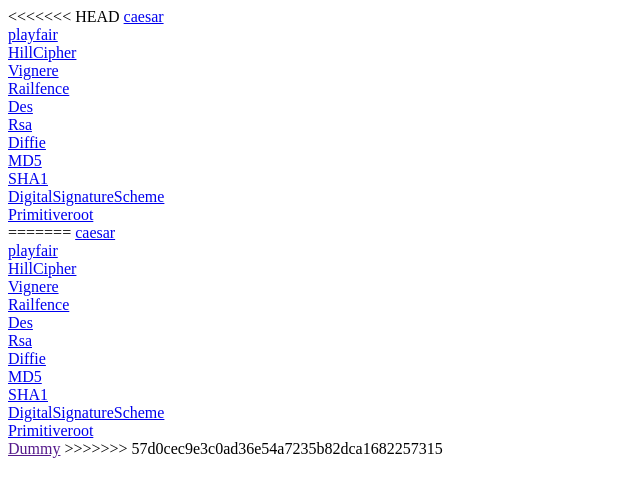
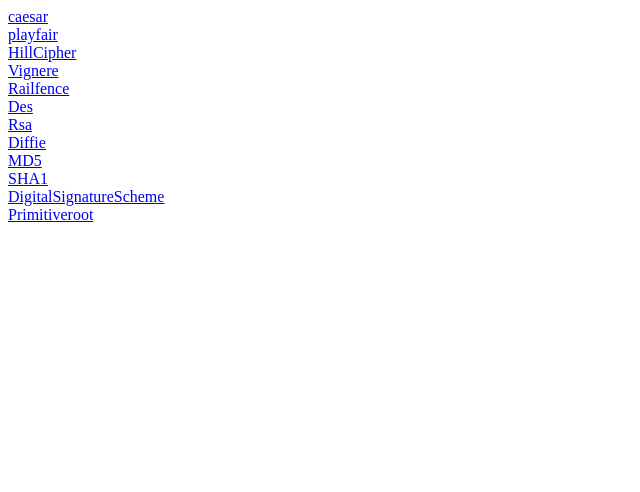
Before and after one commit to uklabs/uklabs.github.io, a plain HTML site: page index.html in a window 1280 px wide. Shown: the whole page, without its empty margins (0-640 px from the left). Drawn offline with Linux system fonts and the light colour scheme.

Commit message:
First Website Upload

```diff
--- a/index.html
+++ b/index.html
@@ -1,4 +1,3 @@
-<<<<<<< HEAD
 <html>
 <body>
 <a href="caesar.txt">caesar</a></br>
@@ -15,21 +14,3 @@
 <a href="Primitiveroot.txt">Primitiveroot</a></br>
 </body>
 </html>
-=======
-<html>
-<body>
-<a href="caesar.txt">caesar</a></br>
-<a href="playfair.txt">playfair</a></br>
-<a href="hillcipher.txt">HillCipher</a></br>
-<a href="vignere.txt">Vignere</a></br>
-<a href="railfence.txt">Railfence</a></br>
-<a href="DES.txt">Des</a></br>
-<a href="RSA.txt">Rsa</a></br>
-<a href="Diffie.txt">Diffie</a></br>
-<a href="MD5.txt">MD5</a></br>
-<a href="SHA1.txt">SHA1</a></br>
-<a href="DSS.txt">DigitalSignatureScheme</a></br>
-<a href="Primitiveroot.txt">Primitiveroot</a></br>
-<a href="">Dummy</a>
-</html>
->>>>>>> 57d0cec9e3c0ad36e54a7235b82dca1682257315
```
